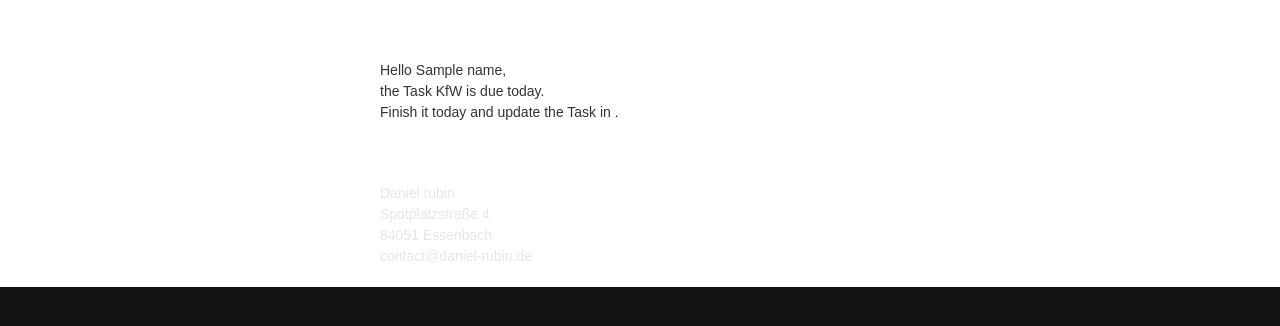
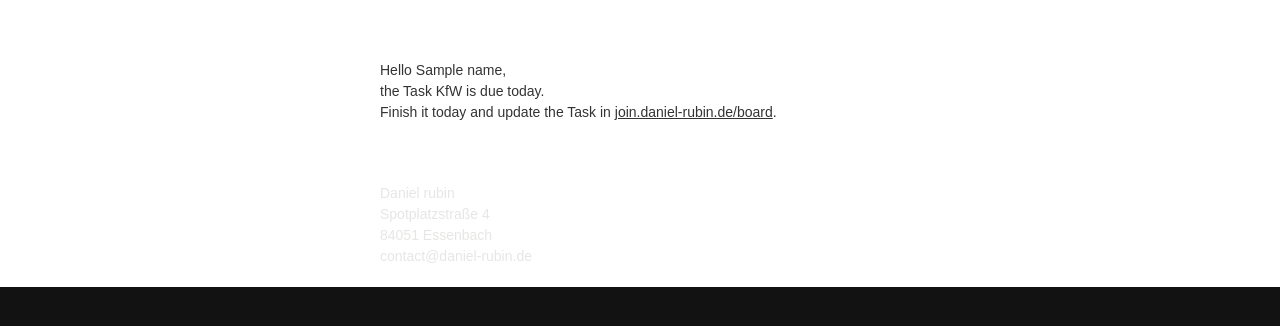
Before and after one commit to d-rubin/Join-backend, a Django app: template api/templates/due_task.html in a window 1280 px wide. Shown: the top 326 px of the page. Run offline with Django 4.2, Linux system fonts and the light colour scheme; data comes from the database, SQL or seed files in the repository; both versions use the stored data as it was after the commit; the template is opened without the code that fills it: values that come from a table or form of the project are taken from there, most other values are stand-ins (such as "Sample title", 1, 10 or a date in 2020); parts of the project's set-up code (start-up, migrations or seed data) failed here and were passed over.

Commit message:
fix: reminder mail has no link

```diff
--- a/api/templates/due_task.html
+++ b/api/templates/due_task.html
@@ -174,7 +174,7 @@
                   <td align="center" valign="top" style="padding:0;Margin:0;width:560px">
                    <table cellpadding="0" cellspacing="0" width="100%" style="mso-table-lspace:0pt;mso-table-rspace:0pt;border-collapse:collapse;border-spacing:0px">
                      <tr class="es-visible-simple-html-only">
-                      <td align="left" style="padding:20px;Margin:0"><a name="join.daniel-rubin.de" style="-webkit-text-size-adjust:none;-ms-text-size-adjust:none;mso-line-height-rule:exactly;text-decoration:underline;color:#00bee8;font-size:14px" data-darkreader-inline-color href="join.daniel-rubin.de"></a><p style="Margin:0;-webkit-text-size-adjust:none;-ms-text-size-adjust:none;mso-line-height-rule:exactly;font-family:arial, 'helvetica neue', helvetica, sans-serif;line-height:21px;color:#333333;font-size:14px">Hello {{name}},&nbsp;</p><p style="Margin:0;-webkit-text-size-adjust:none;-ms-text-size-adjust:none;mso-line-height-rule:exactly;font-family:arial, 'helvetica neue', helvetica, sans-serif;line-height:21px;color:#333333;font-size:14px">the Task {{task}} is due today.&nbsp;</p><p style="Margin:0;-webkit-text-size-adjust:none;-ms-text-size-adjust:none;mso-line-height-rule:exactly;font-family:arial, 'helvetica neue', helvetica, sans-serif;line-height:21px;color:#333333;font-size:14px">Finish it today and update the Task in <a name="join.daniel-rubin.de/board" style="-webkit-text-size-adjust:none;-ms-text-size-adjust:none;mso-line-height-rule:exactly;text-decoration:underline;color:#00bee8;font-size:14px" data-darkreader-inline-color href="join.daniel-rubin.de/board"></a>.</p></td>
+                      <td align="left" style="padding:20px;Margin:0"><a name="join.daniel-rubin.de" style="-webkit-text-size-adjust:none;-ms-text-size-adjust:none;mso-line-height-rule:exactly;text-decoration:underline;color:#00bee8;font-size:14px" data-darkreader-inline-color href="join.daniel-rubin.de"></a><p style="Margin:0;-webkit-text-size-adjust:none;-ms-text-size-adjust:none;mso-line-height-rule:exactly;font-family:arial, 'helvetica neue', helvetica, sans-serif;line-height:21px;color:#333333;font-size:14px">Hello {{name}},&nbsp;</p><p style="Margin:0;-webkit-text-size-adjust:none;-ms-text-size-adjust:none;mso-line-height-rule:exactly;font-family:arial, 'helvetica neue', helvetica, sans-serif;line-height:21px;color:#333333;font-size:14px">the Task {{task}} is due today.&nbsp;</p><p style="Margin:0;-webkit-text-size-adjust:none;-ms-text-size-adjust:none;mso-line-height-rule:exactly;font-family:arial, 'helvetica neue', helvetica, sans-serif;line-height:21px;color:#333333;font-size:14px">Finish it today and update the Task in <a name="join.daniel-rubin.de/board" style="-webkit-text-size-adjust:none;-ms-text-size-adjust:none;mso-line-height-rule:exactly;text-decoration:underline;color:#00bee8;font-size:14px" data-darkreader-inline-color href="join.daniel-rubin.de/board">join.daniel-rubin.de/board</a>.</p></td>
                      </tr>
                    </table></td>
                  </tr>
```
Also changed, not shown: db.sqlite3, 1 other file.
